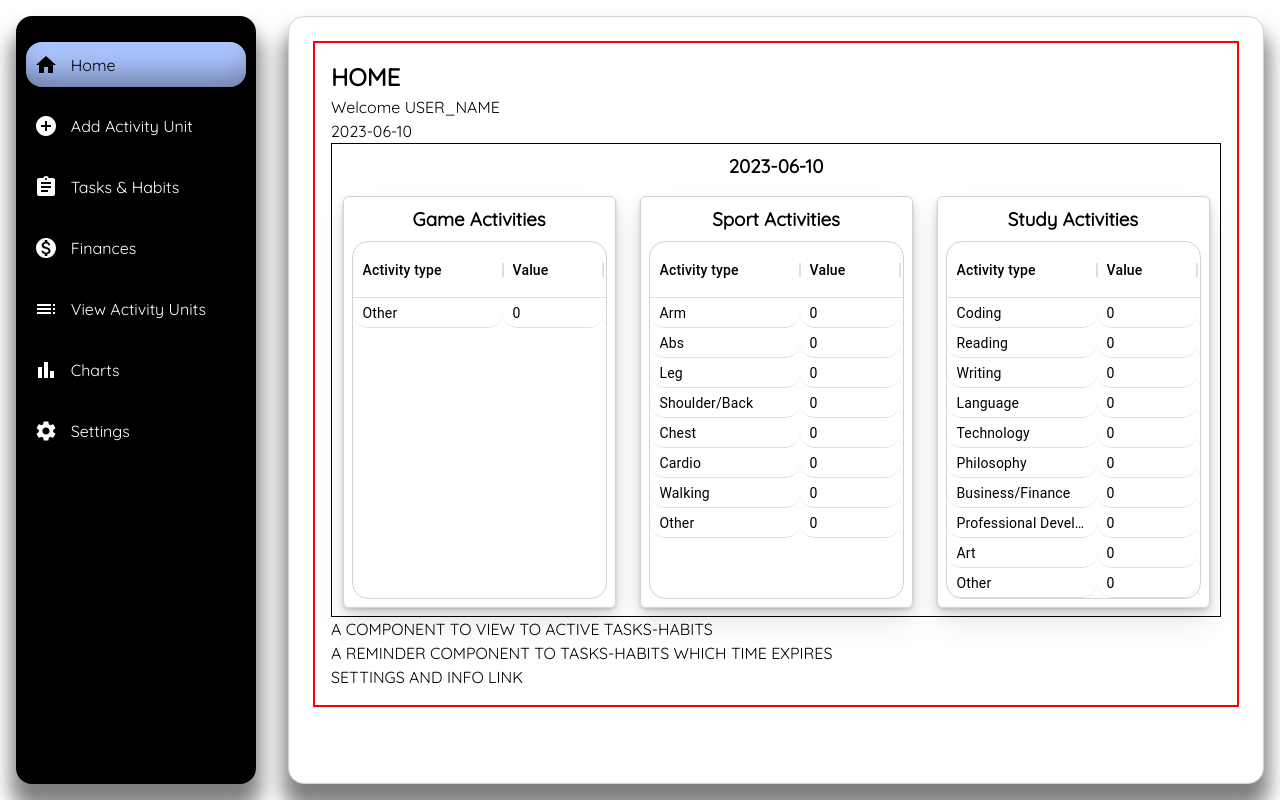
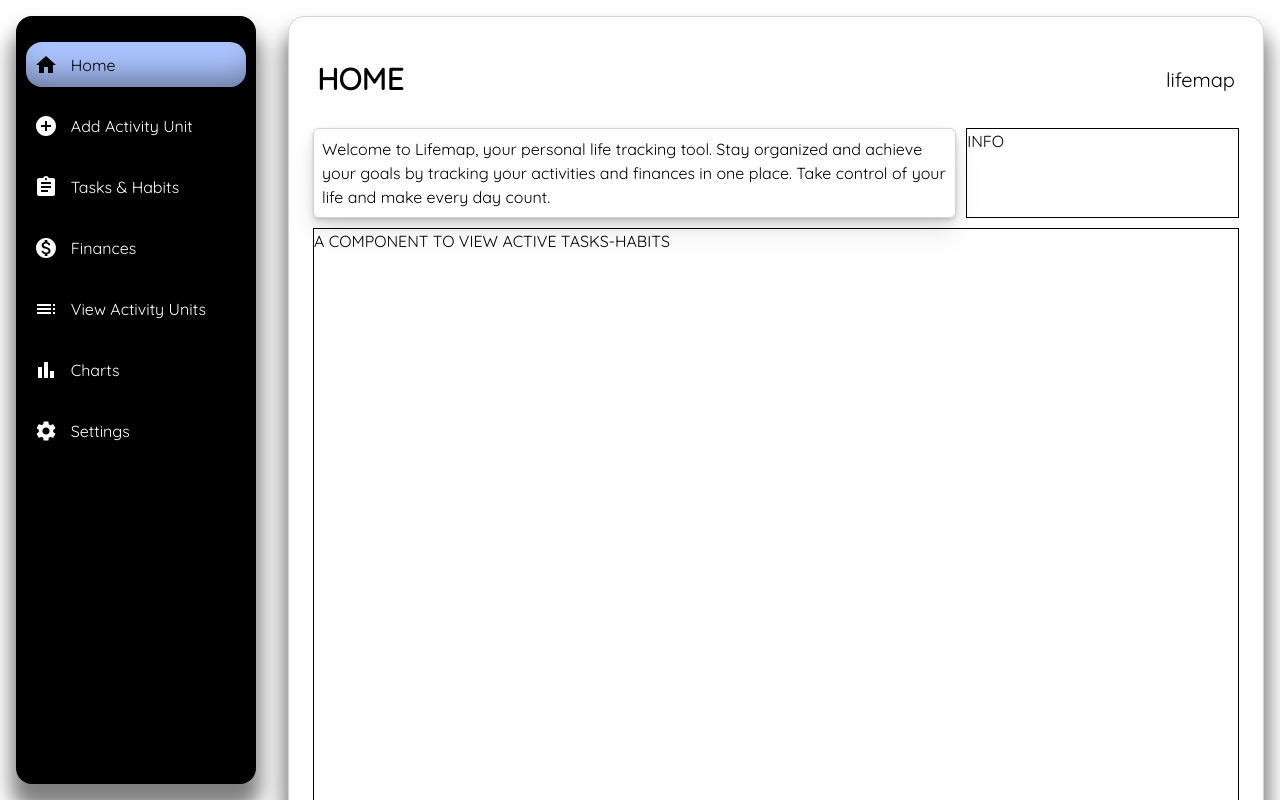
Before and after one commit to berkaysson/lifemap, a React (Create React App) app: page / in a window 1280 px wide. Shown: the top 800 px of the page. Built offline with nearby package versions, Linux system fonts and the light colour scheme.

Commit message:
Implement HeaderContent and ParagraphContent, and create layout for HomePage

```diff
--- a/src/Pages/HomePage.js
+++ b/src/Pages/HomePage.js
@@ -1,27 +1,71 @@
 import styled from "styled-components";
 
 import DataViewer from "../Components/DataViewer/DataViewer.js";
+import HeaderContent from "../Components/Contents/HeaderContent.js";
+import ParagraphContent from "../Components/Contents/ParagraphContent.js";
 
 const HomeWrapper = styled.section`
-  border: 2px solid red;
-  padding: 1rem;
+  display: grid;
+  grid-template-areas:
+    "header header header"
+    "welcome welcome info"
+    "tasks tasks tasks"
+    "viewer viewer reminder";
+  grid-template-rows: auto auto 1fr 1fr;
+  grid-template-columns: auto;
+  grid-gap: 10px;
 `;
 
-const CURRENT_DATE = new Date().toISOString().slice(0, 10);
+const Header = styled.header`
+  grid-area: header;
+`;
+
+const Welcome = styled.div`
+  grid-area: welcome;
+`;
+
+const Viewer = styled(DataViewer)`
+  border: 1px black solid;
+  grid-area: viewer;
+`;
+
+const Info = styled.div`
+  border: 1px black solid;
+  grid-area: info;
+`;
+
+const Tasks = styled.div`
+  border: 1px black solid;
+  grid-area: tasks;
+`;
+
+const Reminder = styled.div`
+  border: 1px black solid;
+  grid-area: reminder;
+`;
 
 const HomePage = ({ activityCategories, todaysActivityDataUnit }) => {
   return (
     <HomeWrapper>
-      <h1>HOME</h1>
-      <div>Welcome USER_NAME</div>
-      <div>{CURRENT_DATE}</div>
-      <DataViewer
+      <Header>
+        <HeaderContent headerText="HOME" />
+      </Header>
+      <Welcome>
+        <ParagraphContent
+          text={
+            "Welcome to Lifemap, your personal life tracking tool. Stay organized and achieve your goals by tracking your activities and finances in one place. Take control of your life and make every day count."
+          }
+        />
+      </Welcome>
+      <Viewer
         selectedDateDataUnit={todaysActivityDataUnit}
         activityCategories={activityCategories}
       />
-      <div>A COMPONENT TO VIEW TO ACTIVE TASKS-HABITS</div>
-      <div>A REMINDER COMPONENT TO TASKS-HABITS WHICH TIME EXPIRES</div>
-      <div>SETTINGS AND INFO LINK</div>
+      <Info>INFO</Info>
+      <Tasks>A COMPONENT TO VIEW ACTIVE TASKS-HABITS</Tasks>
+      <Reminder>
+        A REMINDER COMPONENT FOR TASKS-HABITS WHICH TIME EXPIRES
+      </Reminder>
     </HomeWrapper>
   );
 };
```
